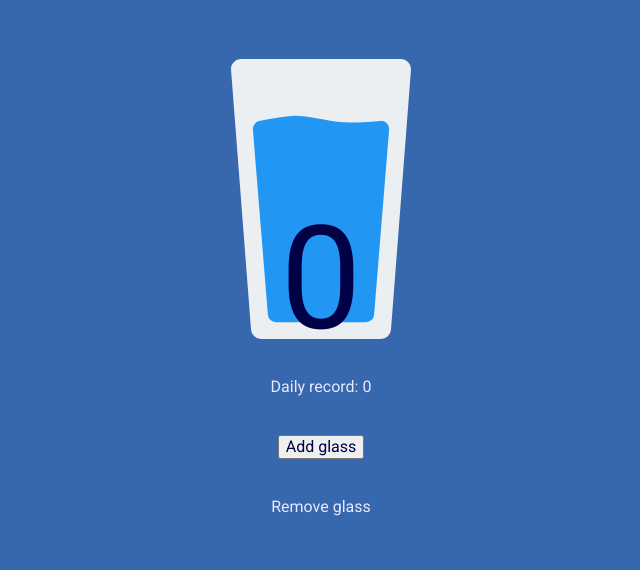
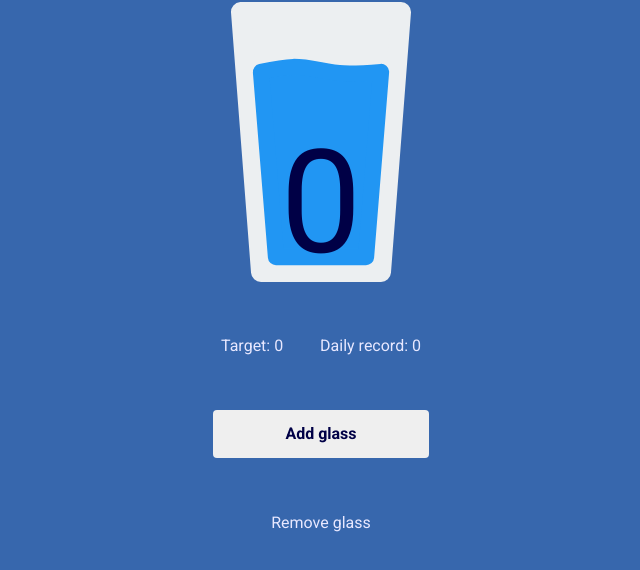
Before and after one commit to filip-rybczynski/drinkapp, a website built with webpack: page src/pages/index.html in a window 1280 px wide. Shown: the part 222-792 px from the top of the page, without its empty margins (319-959 px from the left). Built offline with nearby package versions, Linux system fonts and the light colour scheme.

Commit message:
fix: button, stat and counter styling

```diff
--- a/src/pages/index.html
+++ b/src/pages/index.html
@@ -157,16 +157,20 @@
       <div class="counter__display">
         <img class="counter__image" src="../assets/img/water.svg" alt="WTF " />
 
-        <div class="counter__value value--js">0</div>
+        <div class="counter__value value--js" id="value">0</div>
       </div>
+<div class="counter__stats">
+      <span class="counter__target target--js">
+        Target: 0
+      </span>
 
-      <div class="counter__max max--js">
+      <span class="counter__max max--js">
         Daily record: 0
-      </div>
+      </span>
+</div>
+      <button class="counter__button counter__button--add add--js">Add glass</button>
 
-      <button class="counter__button--add add--js">Add glass</button>
-
-      <button class="counter__button--remove remove--js">Remove glass</button>
+      <button class="counter__button counter__button--remove remove--js">Remove glass</button>
     </main>
   </body>
 </html>
--- a/src/scss/_variables.scss
+++ b/src/scss/_variables.scss
@@ -2,3 +2,4 @@
 
 $water: #3767AD;
 $water-text: #e8e8ff;
+$water-dark: #000046;
--- a/src/scss/main.scss
+++ b/src/scss/main.scss
@@ -10,7 +10,7 @@ body {
   flex-direction: column;
   align-items: center;
   justify-content: center;
-  min-height: 100vh;
+  height: 100vh;
   font-family: 'Roboto', sans-serif;
 }
 
@@ -20,22 +20,16 @@ body {
   flex-direction: column;
   align-items: center;
   justify-content: space-between;
-  height: 70vh;
+  height: 80vh;
 
-&__button {
 
-  &--add {
-    color: #000046
+
+  &__type {
+    font-size: 2em;
+    margin: 0em 0em 0.5em;
   }
 
-  &--remove {
-    background: none;
-    border: none;
-    color: $water-text;
-  }
-}
-
-  &__display {
+&__display {
 
   }
 
@@ -44,26 +38,67 @@ body {
     display: block;
   }
 
-  &__type {
-    font-size: 2em;
-    margin-top: 0em;
+&__stats {
+    width: 200px;
+    height: 34px;
+    display: flex;
+    flex-direction: row;
+    justify-content: space-between;
   }
+
+ &__max {
+    margin: 0.5em 0em;
+  }
+
+
+
+  &__target {
+    margin: 0.5em 0em;
+
+  }
+
+&__button {
+
+  &--add {
+    font-weight: bold;
+    width: 216px;
+    height: 48px;
+    border: 0px;
+    border-radius: 4px;
+    color: $water-dark;
+    &:active{
+      background: $water-dark;
+      color: $water-text;
+    }
+  }
+
+  &--remove {
+    background: none;
+    border: none;
+    color: $water-text;
+        width: 162px;
+    height: 36px;
+    &:active{
+      color: $water-dark;
+    }
+
+  }
+}
+
+
 
   &__value {
     max-width: 120px;
     font-size: 9em;
-    color: #000046;
+    color: $water-dark;
     position: absolute;
     left: 50%;
-    transform: translateX(-50%);
-    bottom: 27%;
+    bottom: 46%;
+    transform: translate(-50%,46%);
 
     // margin-bottom: -1em;
     &--smaller {
       font-size: 6.2em;
-
-      bottom: 30%;
-      text-align: center;
     }
     text-align: center;
   }
@@ -72,4 +107,5 @@ body {
 
 .main-header {
   font-size: 3em;
+  margin-bottom: 0em;
 }
```
